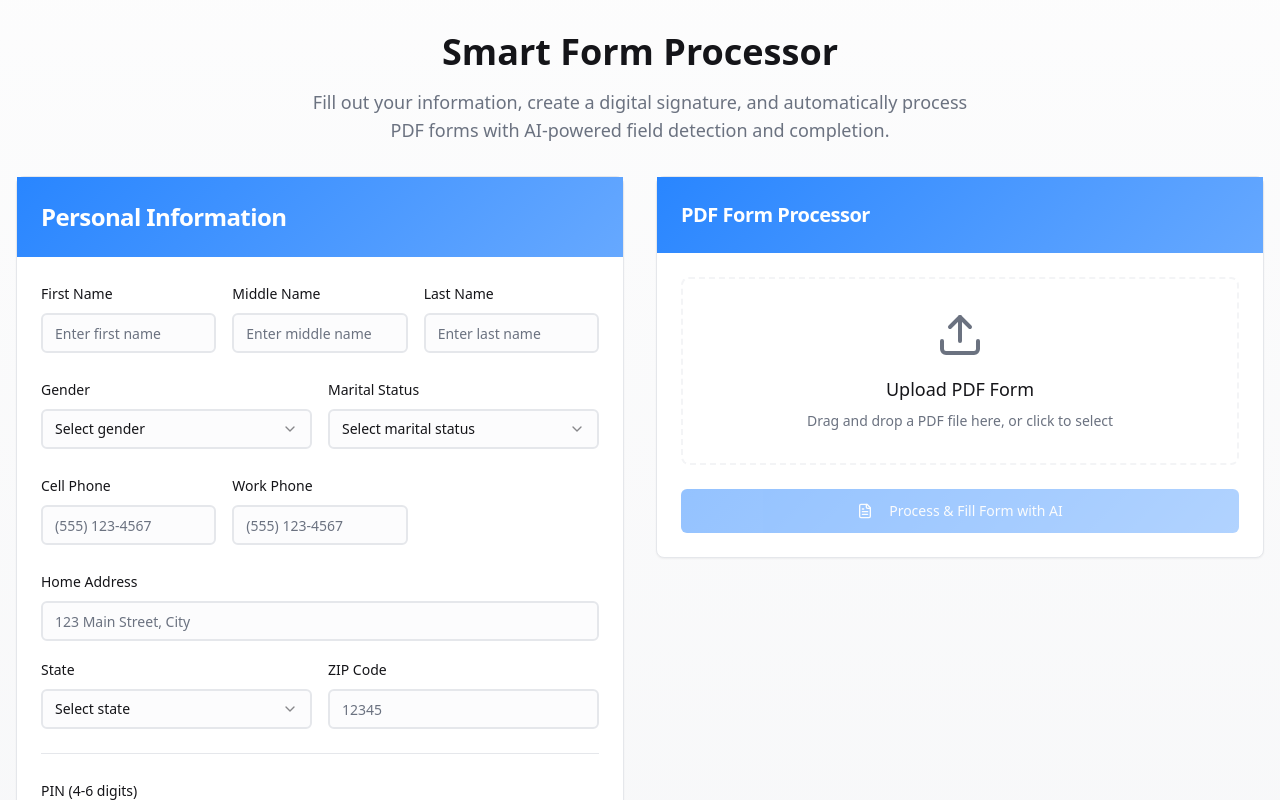
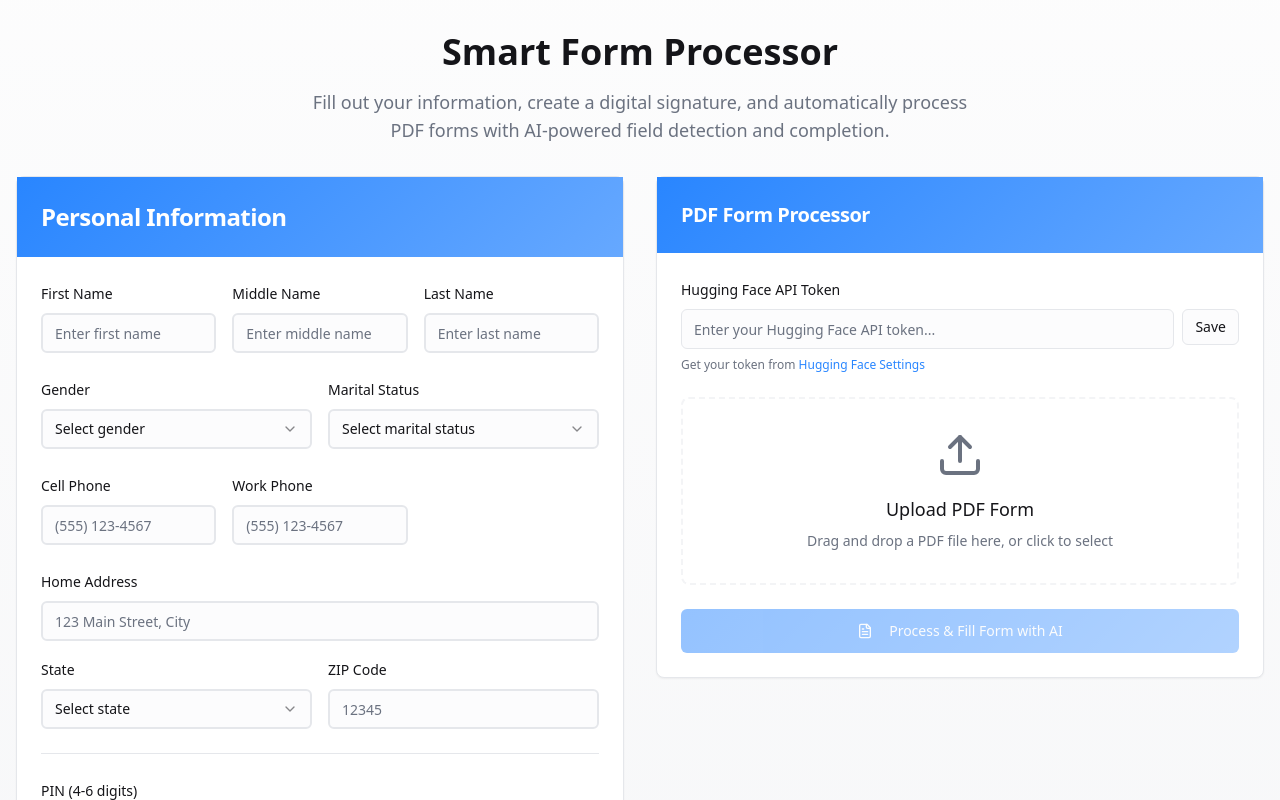
Before and after one commit to g-guthrie/autograph-donut-scribe, a React (Vite) app: page / in a window 1280 px wide. Shown: the top 800 px of the page. Built offline with nearby package versions, Linux system fonts and the light colour scheme.

Commit message:
Re-add Hugging Face API key input
Re-enable the Hugging Face API key input field on the frontend for prototyping. Allow users to input and save their API token.

```diff
--- a/src/components/PDFProcessor.tsx
+++ b/src/components/PDFProcessor.tsx
@@ -27,6 +27,9 @@ export const PDFProcessor = ({ formData, signatureDataUrl }: PDFProcessorProps)
   const [isProcessing, setIsProcessing] = useState(false);
   const [processingResult, setProcessingResult] = useState<'complete' | 'incomplete' | null>(null);
   const [filledPdfUrl, setFilledPdfUrl] = useState<string | null>(null);
+  const [hfToken, setHfToken] = useState<string>(() => {
+    return localStorage.getItem('hf_token') || '';
+  });
 
   const onDrop = (acceptedFiles: File[]) => {
     const file = acceptedFiles[0];
@@ -128,11 +131,15 @@ export const PDFProcessor = ({ formData, signatureDataUrl }: PDFProcessorProps)
   };
 
   const detectFields = async (imageBase64: string): Promise<DetectedField[]> => {
+    if (!hfToken) {
+      throw new Error("Hugging Face API token is required");
+    }
+
     // TODO: Structure for easy backend migration - replace this URL with '/api/detect-fields' when backend is ready
     const response = await fetch('https://api-inference.huggingface.co/models/naver-clova-ix/donut-base-finetuned-cord-v2', {
       method: 'POST',
       headers: {
-        'Authorization': 'Bearer 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', // Hardcoded for prototyping
+        'Authorization': `Bearer ${hfToken}`,
         'Content-Type': 'application/json'
       },
       body: JSON.stringify({ inputs: imageBase64 })
@@ -323,12 +330,52 @@ export const PDFProcessor = ({ formData, signatureDataUrl }: PDFProcessorProps)
     toast("Filled PDF downloaded!");
   };
 
+  const saveHfToken = () => {
+    localStorage.setItem('hf_token', hfToken);
+    toast.success("Hugging Face token saved!");
+  };
+
   return (
     <Card className="shadow-elegant">
       <CardHeader className="bg-gradient-primary text-white">
         <CardTitle className="text-xl font-semibold">PDF Form Processor</CardTitle>
       </CardHeader>
       <CardContent className="p-6 space-y-6">
+
+        {/* Hugging Face Token Input */}
+        <div className="space-y-2">
+          <Label htmlFor="hf-token" className="text-sm font-medium">
+            Hugging Face API Token
+          </Label>
+          <div className="flex space-x-2">
+            <Input
+              id="hf-token"
+              type="password"
+              placeholder="Enter your Hugging Face API token..."
+              value={hfToken}
+              onChange={(e) => setHfToken(e.target.value)}
+              className="flex-1"
+            />
+            <Button
+              onClick={saveHfToken}
+              variant="outline"
+              size="sm"
+            >
+              Save
+            </Button>
+          </div>
+          <p className="text-xs text-muted-foreground">
+            Get your token from{" "}
+            <a
+              href="https://huggingface.co/settings/tokens"
+              target="_blank"
+              rel="noopener noreferrer"
+              className="text-primary hover:underline"
+            >
+              Hugging Face Settings
+            </a>
+          </p>
+        </div>
 
         {/* Upload Area */}
         <div
```
